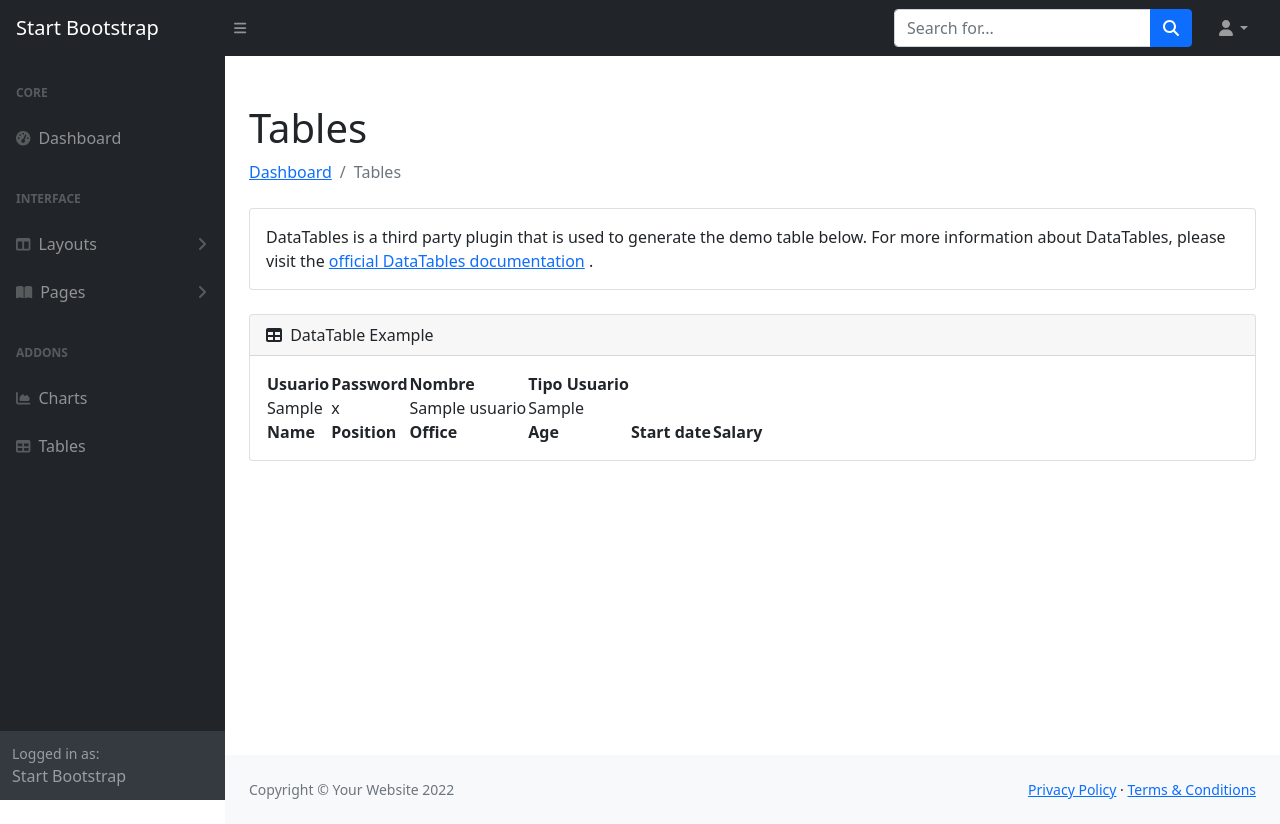
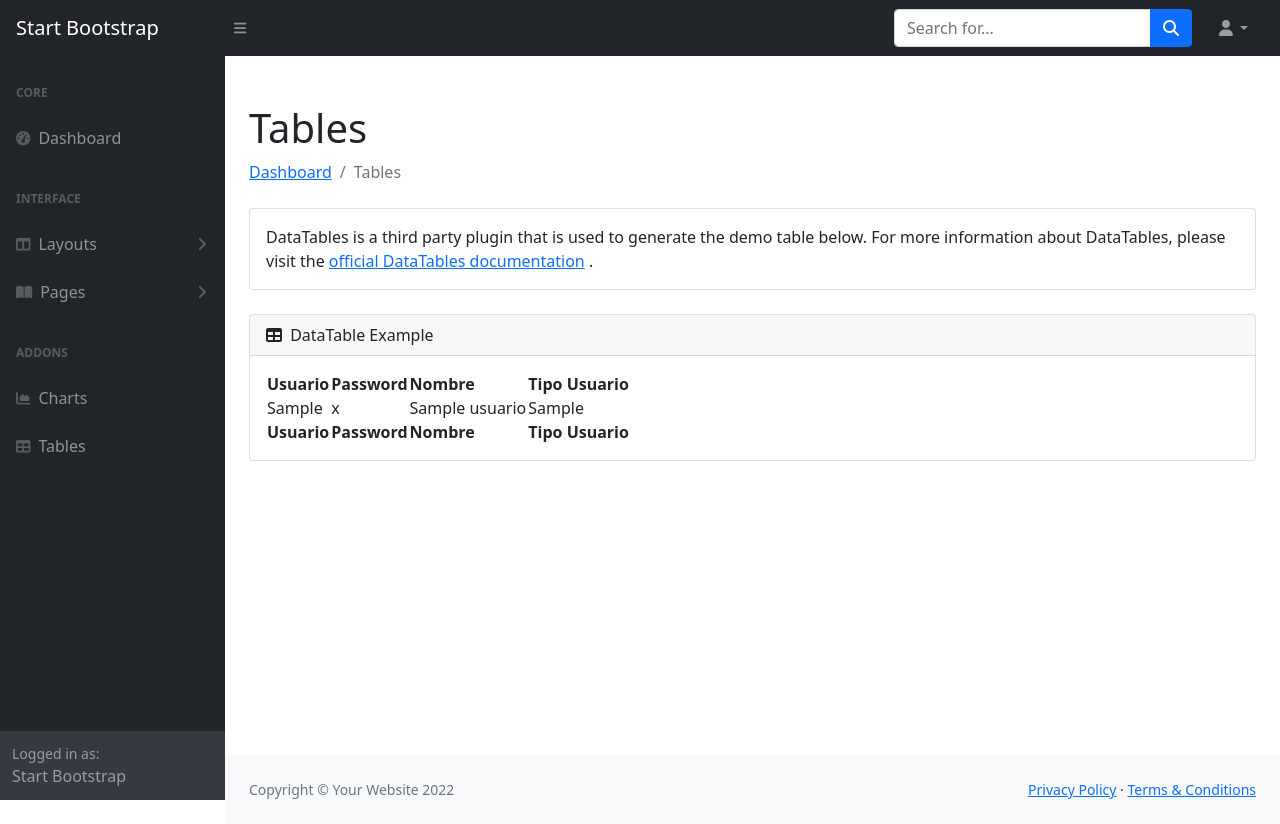
Before and after one commit to feudal95/sbadmin, a PHP site: page /tables.php in a window 1280 px wide. Run offline with PHP 8.4, Linux system fonts and the light colour scheme; the visitor is signed in with stand-in values (Sample User, id 1); tables that the repository leaves empty or names only in its code hold one stand-in row (values such as "Sample post"); data that the repository does not hold is empty; some libraries are stand-ins or nearby versions.

Commit message:
SEGUIR CON SISTEMAS DE USUARIOS

```diff
--- a/index.php
+++ b/index.php
@@ -6,7 +6,7 @@ if ($_POST) {
     $usuario = $_POST['usuario'];
     $password = $_POST['password'];
 
-    $sql = "SELECT id, password, nombre, tipo_usuario FROM usuario WHERE usuario='" . $usuario . "';";
+    $sql = "SELECT id, password, nombre, tipo_usuario FROM usuarios WHERE usuario='" . $usuario . "';";
 
     echo $sql;
     $resultado = $mysqli->query($sql);
--- a/tables.php
+++ b/tables.php
@@ -6,7 +6,7 @@ require 'conexion.php';
 if (!isset($_SESSION['id'])) {
     header("location: index.php");
 }
-
+$id = $_SESSION['id'];
 $nombre = $_SESSION['nombre'];
 $tipo_usuario = $_SESSION['tipo_usuario'];
 
@@ -18,8 +18,9 @@ if ($tipo_usuario == 1) {
     $where = "WHERE id =$id";
 }
 
-$sql = "SELECT * FROM usuarios". $where .";";
+$sql = "SELECT * FROM usuarios " . $where . ";";
 echo $sql;
+
 $resultado = $mysqli->query($sql);
 ?>
 
@@ -165,12 +166,11 @@ $resultado = $mysqli->query($sql);
                                     </thead>
                                     <tfoot>
                                         <tr>
-                                            <th>Name</th>
-                                            <th>Position</th>
-                                            <th>Office</th>
-                                            <th>Age</th>
-                                            <th>Start date</th>
-                                            <th>Salary</th>
+                                            <th>Usuario</th>
+                                            <th>Password</th>
+                                            <th>Nombre</th>
+                                            <th>Tipo Usuario</th>
+
                                         </tr>
                                     </tfoot>
                                     <tbody>
```
